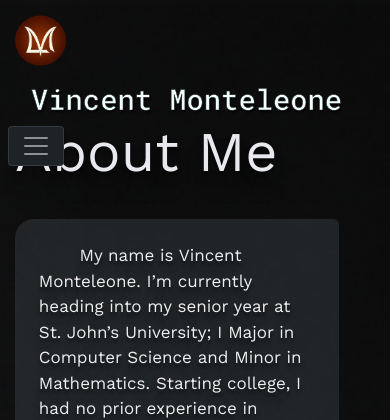
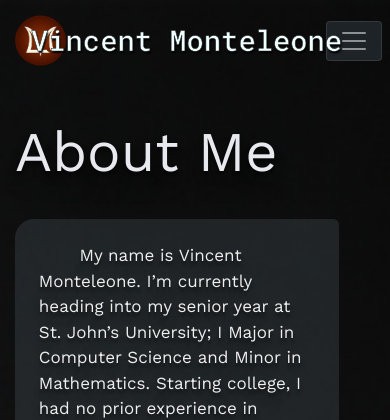
Before and after one commit to vincemonte/PortfolioSite, a Flask app: page /about in a window 390 px wide. Shown: the top 420 px of the page. Run offline with Flask 2, Linux system fonts and the light colour scheme; parts of the project's set-up code (start-up, migrations or seed data) failed here and were passed over; some libraries are stand-ins or nearby versions.

```diff
--- a/personalWebsite/static/devices.css
+++ b/personalWebsite/static/devices.css
@@ -34,6 +34,7 @@ Handles phones
       margin-left: 3%;
       margin-right: auto;
       padding: 0;
+      position: fixed;
     }
 
     .jumbotron{
@@ -118,6 +119,7 @@ Handles tablets
 
     .navbar-brand{
       font-size: 45px;
+      position: fixed;
     }
 
     .jumbotron{
```
Also changed, not shown: 1 other file.
